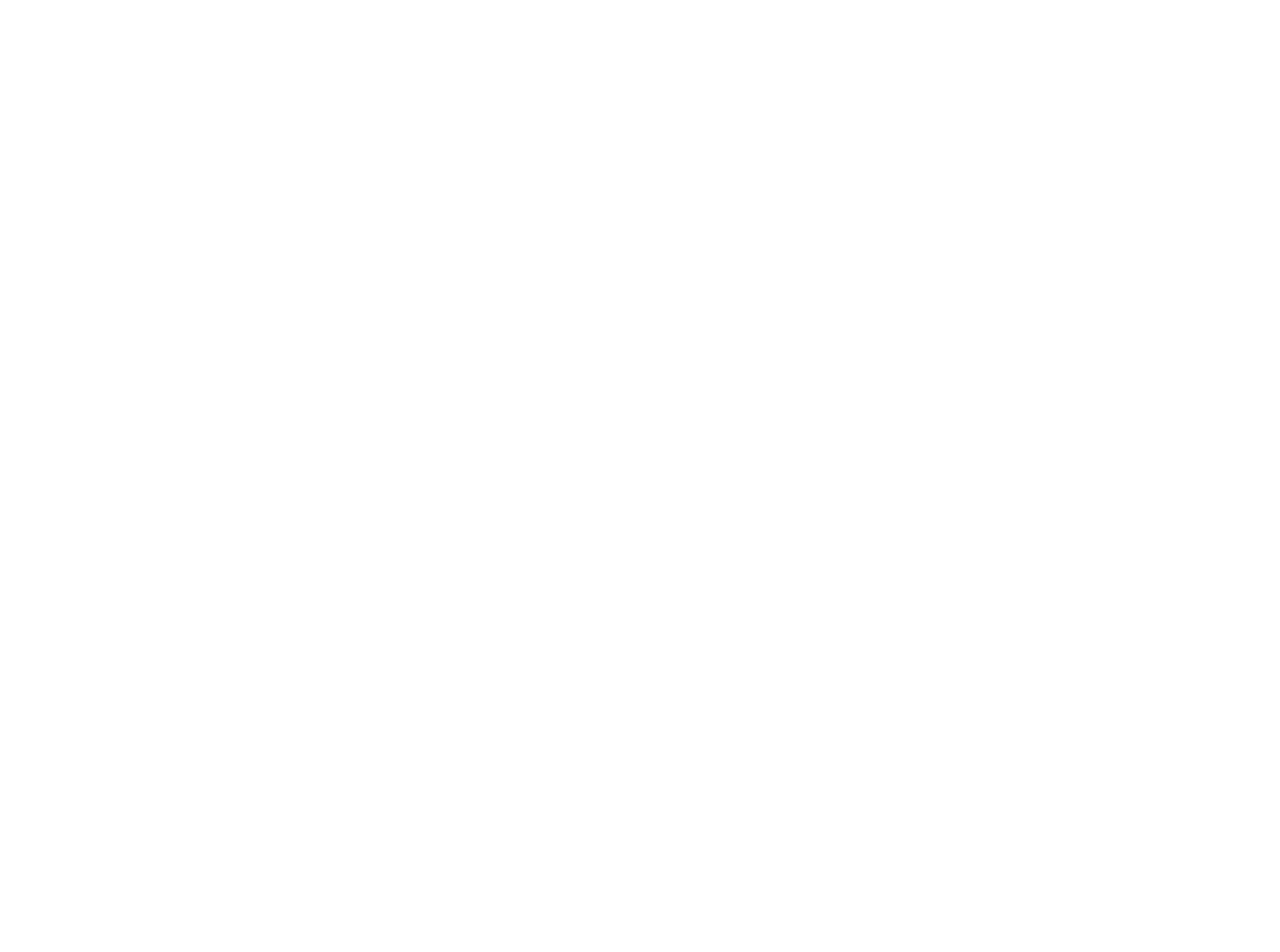
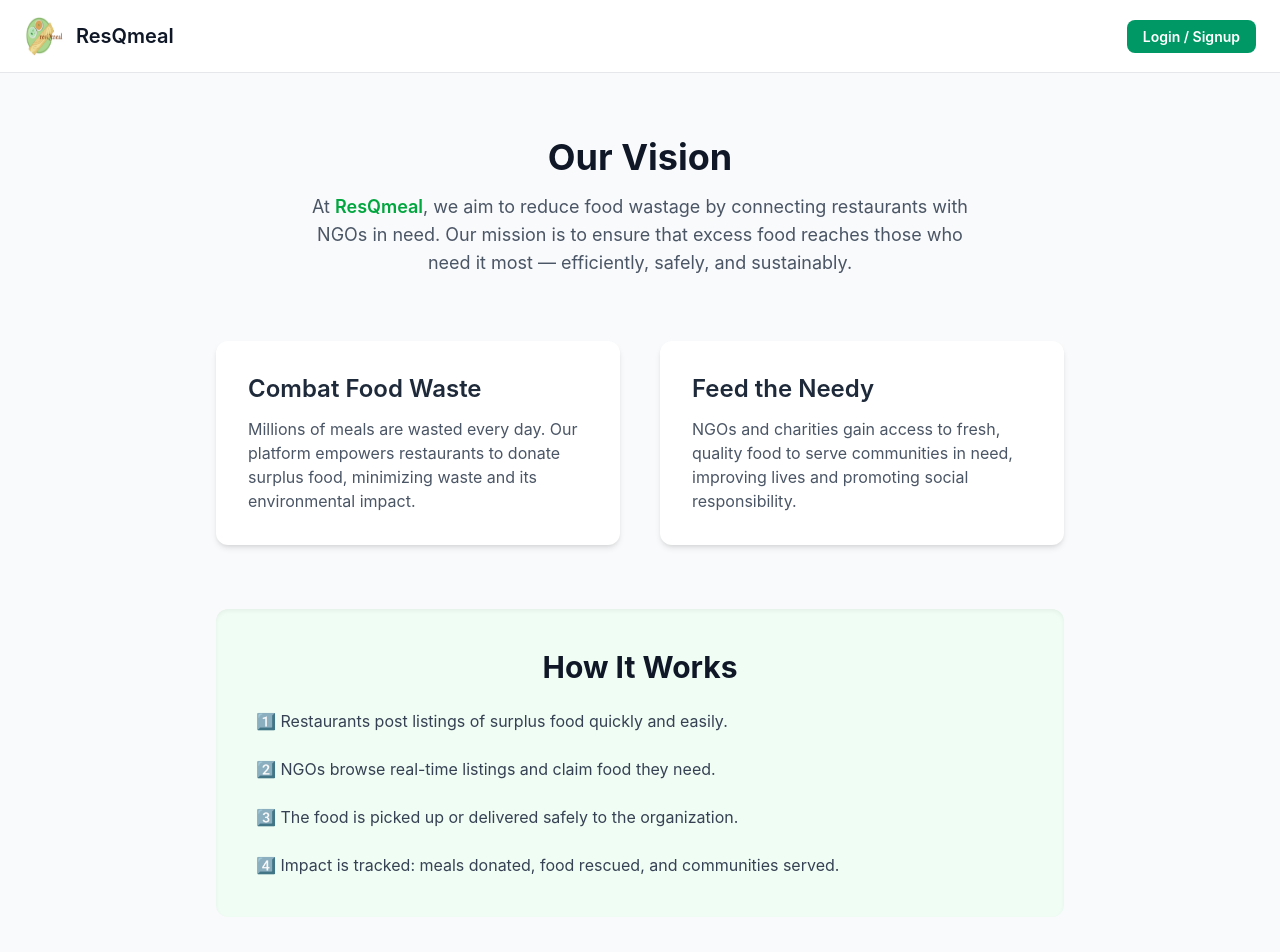
Before and after one commit to Mahima-Koul/food-rescue-platform, a React (Vite) app in the folder frontend/: page /our-vision in a window 1280 px wide. Before the commit this address had no page. Shown: the top 952 px of the page. Before the commit the page ends 800 px from the top, so only its background shows below. Built offline with nearby package versions, Linux system fonts and the light colour scheme.

Commit message:
contact us and vision page

```diff
--- a/frontend/src/App.jsx
+++ b/frontend/src/App.jsx
@@ -6,7 +6,8 @@
 import NGODashboard from "./pages/NGODashboard";
 import Home from "./pages/Home";
 import AddDonation from "./pages/AddDonation";
-import Navbar from "./components/Navbar";
+import ContactUs from "./pages/ContactUs";
+import OurVision from "./pages/OurVision";
 
 function AppContent() {
   const location = useLocation();
@@ -23,6 +24,8 @@
         <Route path="/restaurant-dashboard" element={<RestaurantDashboard />} />
         <Route path="/ngo-dashboard" element={<NGODashboard />} />
         <Route path="/add-donation" element={<AddDonation />} />
+        <Route path="/contact-us" element={<ContactUs />} />
+        <Route path="/our-vision" element={<OurVision />} />
       </Routes>
     </>
   );
--- a/frontend/src/components/Footer.jsx
+++ b/frontend/src/components/Footer.jsx
@@ -12,7 +12,7 @@
         {/* Center */}
         <div className="flex gap-6 text-sm text-gray-500">
           <span className="hover:text-gray-900 cursor-pointer">See NGOs</span>
-          <span href="/our-vision" className="hover:text-gray-900 cursor-pointer">Our Vision</span>
+          <a href="/our-vision" className="hover:text-gray-900 cursor-pointer">Our Vision</a>
           <a href="/contact-us" className="hover:text-gray-900 cursor-pointer">Contact Us</a>
         </div>
 
--- /dev/null
+++ b/frontend/src/pages/ContactUs.jsx
@@ -0,0 +1,52 @@
+// src/pages/ContactUs.jsx
+import Navbar from "../components/Navbar";
+
+export default function ContactUs() {
+  return (
+    <div className="min-h-screen flex flex-col">
+      {/* Navbar */}
+      <Navbar />
+
+      {/* Main Content */}
+      <main className="flex-1 max-w-3xl mx-auto px-6 py-12">
+        <h1 className="text-3xl font-bold text-gray-900 mb-6">Contact Us</h1>
+        <p className="text-gray-600 mb-8">
+          Have questions, feedback, or suggestions? Reach out to us!
+        </p>
+
+        <form className="space-y-4 bg-white p-8 rounded-xl shadow-md">
+          <div>
+            <label className="block text-sm font-semibold text-gray-700 mb-1">Name</label>
+            <input
+              type="text"
+              placeholder="Your Name"
+              className="w-full border border-gray-200 rounded-xl px-4 py-2 focus:outline-none focus:ring-2 focus:ring-green-400"
+            />
+          </div>
+          <div>
+            <label className="block text-sm font-semibold text-gray-700 mb-1">Email</label>
+            <input
+              type="email"
+              placeholder="you@example.com"
+              className="w-full border border-gray-200 rounded-xl px-4 py-2 focus:outline-none focus:ring-2 focus:ring-green-400"
+            />
+          </div>
+          <div>
+            <label className="block text-sm font-semibold text-gray-700 mb-1">Message</label>
+            <textarea
+              placeholder="Your message..."
+              rows={5}
+              className="w-full border border-gray-200 rounded-xl px-4 py-2 focus:outline-none focus:ring-2 focus:ring-green-400 resize-none"
+            />
+          </div>
+          <button
+            type="submit"
+            className="bg-green-600 hover:bg-green-700 text-white px-6 py-2 rounded-xl font-semibold transition"
+          >
+            Send Message
+          </button>
+        </form>
+      </main>
+    </div>
+  );
+}
--- /dev/null
+++ b/frontend/src/pages/OurVision.jsx
@@ -0,0 +1,63 @@
+// src/pages/OurVision.jsx
+import Navbar from "../components/Navbar";
+export default function OurVision() {
+  return (
+    <div className="min-h-screen flex flex-col bg-gray-50">
+      {/* Navbar */}
+      <Navbar />
+
+      {/* Main Content */}
+      <main className="flex-1 max-w-4xl mx-auto px-6 py-16">
+        {/* Hero Section */}
+        <section className="text-center mb-16">
+          <h1 className="text-4xl font-bold text-gray-900 mb-4">Our Vision</h1>
+          <p className="text-gray-600 text-lg max-w-2xl mx-auto">
+            At <span className="font-semibold text-green-600">ResQmeal</span>, we aim to reduce food wastage
+            by connecting restaurants with NGOs in need. Our mission is to ensure that
+            excess food reaches those who need it most — efficiently, safely, and sustainably.
+          </p>
+        </section>
+
+        {/* Why It Matters Section */}
+        <section className="grid md:grid-cols-2 gap-10 mb-16">
+          <div className="bg-white p-8 rounded-xl shadow-md hover:shadow-lg transition">
+            <h2 className="text-2xl font-semibold text-gray-800 mb-3">Combat Food Waste</h2>
+            <p className="text-gray-600">
+              Millions of meals are wasted every day. Our platform empowers restaurants to donate surplus food,
+              minimizing waste and its environmental impact.
+            </p>
+          </div>
+          <div className="bg-white p-8 rounded-xl shadow-md hover:shadow-lg transition">
+            <h2 className="text-2xl font-semibold text-gray-800 mb-3">Feed the Needy</h2>
+            <p className="text-gray-600">
+              NGOs and charities gain access to fresh, quality food to serve communities in need,
+              improving lives and promoting social responsibility.
+            </p>
+          </div>
+        </section>
+
+        {/* How It Works Section */}
+        <section className="bg-green-50 p-10 rounded-xl shadow-inner mb-16">
+          <h2 className="text-3xl font-bold text-gray-900 mb-6 text-center">How It Works</h2>
+          <ul className="space-y-6 max-w-3xl mx-auto text-gray-700">
+            <li>1️⃣ Restaurants post listings of surplus food quickly and easily.</li>
+            <li>2️⃣ NGOs browse real-time listings and claim food they need.</li>
+            <li>3️⃣ The food is picked up or delivered safely to the organization.</li>
+            <li>4️⃣ Impact is tracked: meals donated, food rescued, and communities served.</li>
+          </ul>
+        </section>
+
+        {/* Call-to-Action Section */}
+        <section className="text-center">
+          <h2 className="text-2xl font-bold text-gray-900 mb-4">Join Us in Reducing Food Waste</h2>
+          <p className="text-gray-600 mb-6">Whether you're a restaurant or an NGO, your participation makes a difference.</p>
+          <button className="bg-green-600 hover:bg-green-700 text-white px-6 py-3 rounded-xl font-semibold transition">
+            Get Started
+          </button>
+        </section>
+      </main>
+
+
+    </div>
+  );
+}
```
